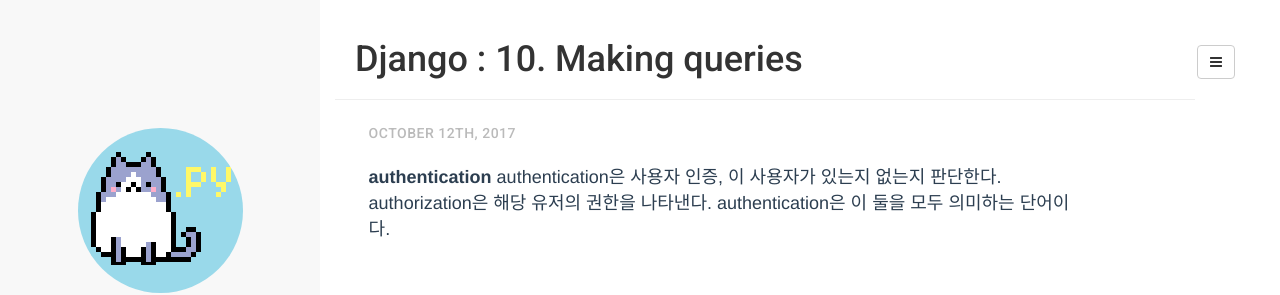
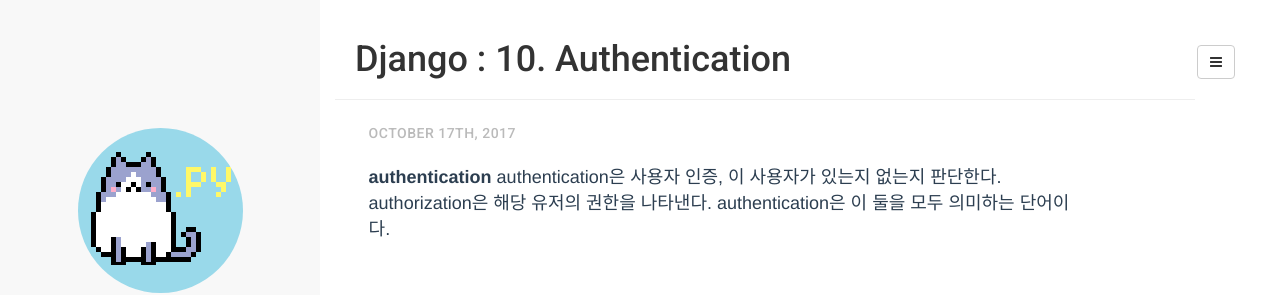
Before and after one commit to 2siwon/2siwon.github.io, a Jekyll site: the page built from _posts/2017-10-17-django-010-authentication.md, in a window 1280 px wide and 900 px high. Shown: the top 295 px of the window. Built offline with Jekyll 4.4.1, drawn with Linux system fonts in a browser that asks for light colours; comment, search, counter and statistics services are not loaded.

Commit message:
django-007,008,009 이름 변경

```diff
--- a/_posts/2017-10-17-django-010-authentication.md
+++ b/_posts/2017-10-17-django-010-authentication.md
@@ -1,7 +1,7 @@
 ---
 layout: post
-title:  "Django : 10. Making queries"
-date:   2017-10-12 15:10:41 +0900
+title:  "Django : 10. Authentication"
+date:   2017-10-17 15:10:41 +0900
 categories: Django
 tag: [Django]
 ---
```
Also changed, not shown: _posts/2017-10-11-django-007-Relations-tip.md (+1 -1 lines), _posts/2017-10-12-django-008-Making-queries.md (+1 -1 lines).
